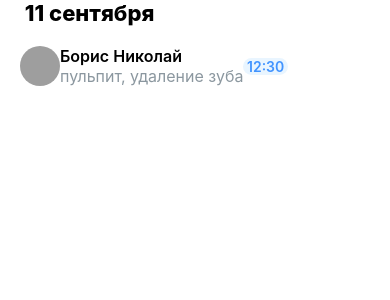
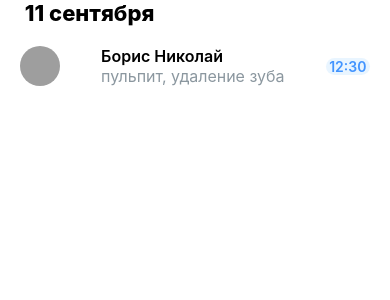
Before and after one commit to nyky93/DentalApp, a React Native app: screen / in a window 390 px wide. Shown: the top 300 px of the page. Built offline with nearby package versions, Linux system fonts and the light colour scheme; grey boxes are pictures that could not be loaded.

Commit message:
fix errors justify

```diff
--- a/App.js
+++ b/App.js
@@ -27,6 +27,7 @@ const Avatar = styled(Image)`
 `;
 
 const GroupItem = styled(View)`
+  justify-content: space-between;
   align-items: center;
   flex-direction: row;
   padding: 20px 0;
--- a/package.json
+++ b/package.json
@@ -20,6 +20,7 @@
     "@babel/core": "^7.12.9",
     "@babel/runtime": "^7.12.5",
     "@react-native-community/eslint-config": "^2.0.0",
+    "@types/styled-components": "^5.1.9",
     "babel-jest": "^26.6.3",
     "eslint": "7.14.0",
     "jest": "^26.6.3",
```
Also changed, not shown: 2 other files (tests, documents, lock files or other folders).
